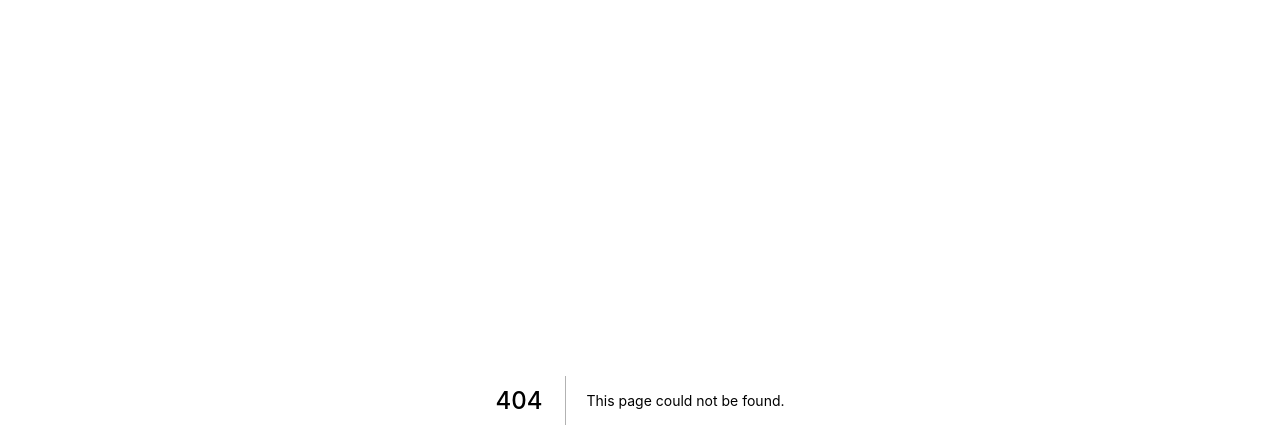
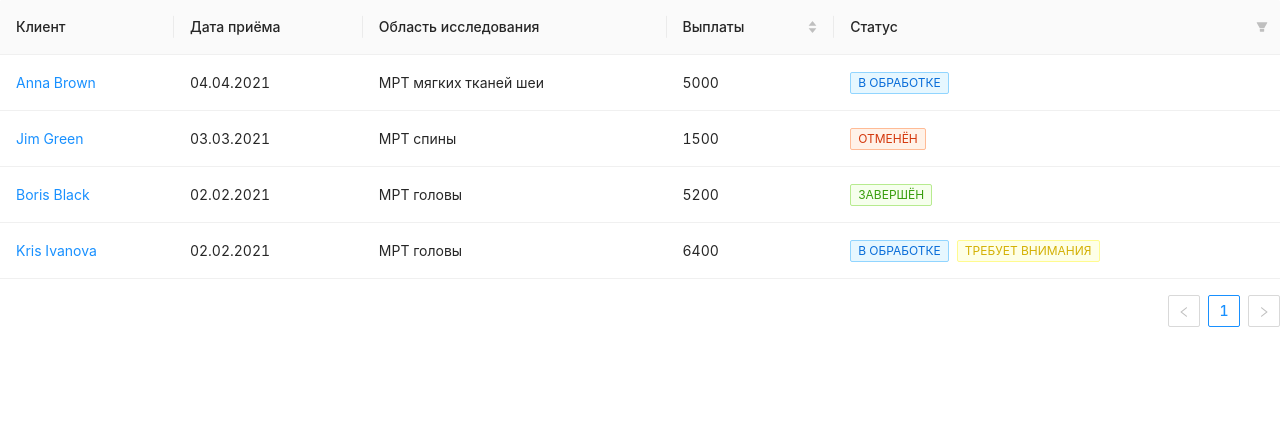
Before and after one commit to TaleStorm/medsale, a Next.js app: page /leads in a window 1280 px wide. Before the commit this address had no page. Shown: the top 448 px of the page. Built offline with nearby package versions, Linux system fonts and the light colour scheme.

Commit message:
лиды табличка

```diff
--- a/package.json
+++ b/package.json
@@ -3,12 +3,13 @@
   "version": "0.1.0",
   "private": true,
   "scripts": {
-    "dev": "next dev",
+    "dev": "next dev -p 5656",
     "build": "next build",
     "start": "next start",
     "lint": "next lint"
   },
   "dependencies": {
+    "antd": "^4.16.12",
     "next": "11.1.0",
     "react": "17.0.2",
     "react-dom": "17.0.2"
--- a/pages/_app.js
+++ b/pages/_app.js
@@ -1,7 +1,9 @@
 import '../styles/globals.css'
+import { ConfigProvider } from 'antd';
+import ruRU from 'antd/lib/locale-provider/ru_RU';
 
 function MyApp({ Component, pageProps }) {
-  return <Component {...pageProps} />
+  return <ConfigProvider locale={ruRU}><Component {...pageProps} /></ConfigProvider>
 }
 
 export default MyApp
--- /dev/null
+++ b/pages/leads/index.jsx
@@ -0,0 +1,133 @@
+import React from 'react';
+import { Table, Tag, Space } from 'antd';
+import 'antd/dist/antd.css';
+
+const columns = [
+  {
+    title: 'Клиент',
+    dataIndex: 'title',
+    key: 'title',
+    render: (text) => <a>{text}</a>,
+  },
+  {
+    title: 'Дата приёма',
+    dataIndex: 'date',
+    key: 'date',
+  },
+  {
+    title: 'Область исследования',
+    dataIndex: 'type',
+    key: 'type',
+  },
+  {
+    sorter: (a, b) => a.price - b.price,
+    title: 'Выплаты',
+    dataIndex: 'price',
+    key: 'price',
+  },
+  {
+    title: 'Статус',
+    key: 'tags',
+    dataIndex: 'tags',
+    render: (tags) => (
+      <>
+        {tags.map((tag) => {
+          let color = 'grey';
+          if (tag === 'В ОБРАБОТКЕ') {
+            color = 'blue';
+          }
+          if (tag === 'ЗАВЕРШЁН') {
+            color = 'green';
+          }
+          if (tag === 'ОТМЕНЁН') {
+            color = 'volcano';
+          }
+          if (tag === 'ТРЕБУЕТ ВНИМАНИЯ') {
+            color = 'yellow';
+          }
+          return (
+            <Tag color={color} key={tag}>
+              {tag.toUpperCase()}
+            </Tag>
+          );
+        })}
+      </>
+    ),
+    filters: [
+      {
+        text: 'В ОБРАБОТКЕ',
+        value: 'В ОБРАБОТКЕ',
+      },
+      {
+        text: 'ЗАВЕРШЁН',
+        value: 'ЗАВЕРШЁН',
+      },
+      {
+        text: 'ОТМЕНЁН',
+        value: 'ОТМЕНЁН',
+      },
+      {
+        text: 'ТРЕБУЕТ ВНИМАНИЯ',
+        value: 'ТРЕБУЕТ ВНИМАНИЯ',
+      },
+    ],
+    onFilter: (value, record) => record.tags.indexOf(value) === 0,
+  },
+];
+
+const data = [
+  {
+    id: 100,
+    key: '1',
+    title: 'Anna Brown',
+    price: 5000,
+    date: '04.04.2021',
+    type: 'МРТ мягких тканей шеи',
+    tags: ['В ОБРАБОТКЕ'],
+  },
+  {
+    id: 200,
+    key: '2',
+    title: 'Jim Green',
+    price: 1500,
+    date: '03.03.2021',
+    type: 'МРТ спины',
+    tags: ['ОТМЕНЁН'],
+  },
+  {
+    id: 300,
+    key: '3',
+    title: 'Boris Black',
+    price: 5200,
+    date: '02.02.2021',
+    type: 'МРТ головы',
+    tags: ['ЗАВЕРШЁН'],
+  },
+  {
+    id: 400,
+    key: '4',
+    title: 'Kris Ivanova',
+    price: 6400,
+    date: '02.02.2021',
+    type: 'МРТ головы',
+    tags: ['В ОБРАБОТКЕ', 'ТРЕБУЕТ ВНИМАНИЯ'],
+  },
+];
+
+const LeadsTable = () => {
+  return (
+    <div>
+      <Table columns={columns} dataSource={data} locale="ru_RU" onRow={(record, rowIndex) => {
+    return {
+      onClick: event => {
+        console.log('!!! click !!!');
+        console.log(record);
+        console.log(rowIndex);
+      },
+    };
+  }} />
+    </div>
+  );
+};
+
+export default LeadsTable;
```
Also changed, not shown: 1 other file (tests, documents, lock files or other folders).
